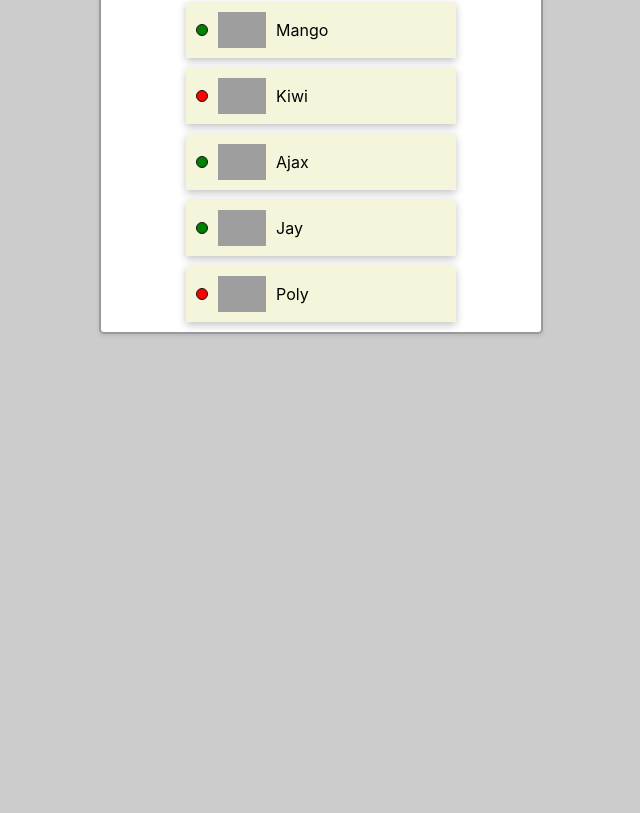
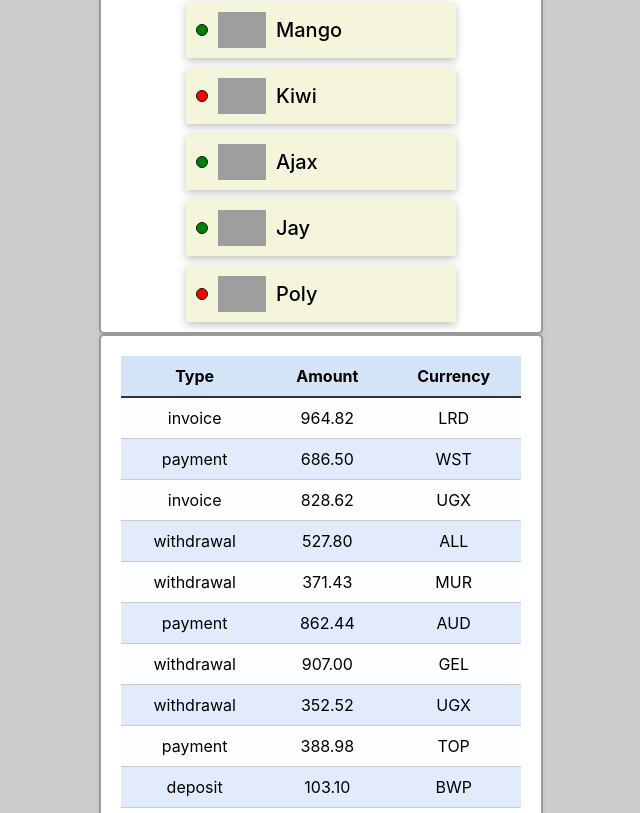
Before and after one commit to ViNezh/goit-react-hw-01-components, a React (Create React App) app: page / in a window 1280 px wide. Shown: the part 367-1180 px from the top of the page, without its empty margins (319-959 px from the left). Before the commit the page ends 800 px from the top, so only its background shows below. Built offline with nearby package versions, Linux system fonts and the light colour scheme; grey boxes are pictures that could not be loaded.

Commit message:
task4, modul css

```diff
--- a/package.json
+++ b/package.json
@@ -36,5 +36,8 @@
       "last 1 firefox version",
       "last 1 safari version"
     ]
+  },
+  "devDependencies": {
+    "prop-types": "^15.8.1"
   }
 }
--- a/src/components/App.jsx
+++ b/src/components/App.jsx
@@ -1,9 +1,13 @@
 import { Profile } from './Profile/Profile';
 import { Statistic } from './Statistics/Statistic';
 import { FriendList } from './FriendList/FriendList';
+import { TransactionHistory } from './TransactionHistory/Transaction';
+
 import user from '../data/user.json';
 import stats from '../data/data.json';
 import friends from '../data/friends.json';
+import transactions from '../data/transactions.json';
+
 export const App = () => {
   return (
     <div>
@@ -16,6 +20,7 @@ export const App = () => {
       />
       <Statistic title="Upload stats" stats={stats} />
       <FriendList friends={friends} />
+      <TransactionHistory transactions={transactions} />
     </div>
   );
 };
--- a/src/components/FriendList/FriendList.jsx
+++ b/src/components/FriendList/FriendList.jsx
@@ -1,8 +1,8 @@
-import './FriendList.css';
+import css from './FriendList.module.css';
 import { FriendListItem } from './FriendListItem';
 export const FriendList = ({ friends }) => {
   return (
-    <ul className="friend-list">
+    <ul className={css.friendList}>
       {friends.map(friend => (
         <FriendListItem
           key={friend.id}
--- a/src/components/FriendList/FriendList.css
+++ b/src/components/FriendList/FriendList.module.css
@@ -1,4 +1,4 @@
-.friend-list {
+.friendList {
     display: flex;
     flex-direction: column;
     border: 2px solid #9b9a9a;
@@ -12,7 +12,7 @@
     align-items: center;
 }
 
-.friend-list .item {
+.item {
     display: flex;
     align-items: center;
     column-gap: 10px;
@@ -31,10 +31,15 @@
     border-radius: 50%;
 }
 
-#online {
+.online {
     background-color: green;
 }
 
-#offline {
+.offline {
     background-color: red;
 }
+
+.name {
+    font-size: 20px;
+    font-weight: 500;
+}
--- a/src/components/FriendList/FriendListItem.jsx
+++ b/src/components/FriendList/FriendListItem.jsx
@@ -1,11 +1,12 @@
-import './FriendList.css';
+import css from './FriendList.module.css';
+import './FriendList.module.css';
 export const FriendListItem = ({ avatar, name, isOnline, id }) => {
   const statusIs = isOnline ? 'online' : 'offline';
   return (
-    <li className="item" key={id}>
-      <span className="status" id={statusIs}></span>
-      <img className="avatar" src={avatar} alt="User avatar" width="48" />
-      <p className="name">{name}</p>
+    <li className={css.item} key={id}>
+      <span className={`${css.status} ${css[statusIs]}`}></span>
+      <img className={css.avatar} src={avatar} alt="User avatar" width="48" />
+      <p className={css.name}>{name}</p>
     </li>
   );
 };
--- a/src/components/Statistics/Statistic.jsx
+++ b/src/components/Statistics/Statistic.jsx
@@ -1,24 +1,23 @@
-import './Statistic.css';
+import css from './Statistic.module.css';
 function getRandomHexColor() {
   return `#${Math.floor(Math.random() * 16777215)
     .toString(16)
     .padStart(6, 0)}`;
 }
-
 export const Statistic = ({ title, stats }) => {
   return (
-    <section className="statistics">
-      {title && <h2 className="title">{title}</h2>}
+    <section className={css.statistics}>
+      {title && <h2 className={css.title}>{title}</h2>}
 
-      <ul className="stat-list">
+      <ul className={css.statList}>
         {stats.map(stat => (
           <li
-            className="item"
+            className={css.item}
             key={stat.id}
             style={{ backgroundColor: getRandomHexColor() }}
           >
-            <span className="label">{stat.label}</span>
-            <span className="percentage">{stat.percentage}</span>
+            <span className={css.label}>{stat.label}</span>
+            <span className={css.percentage}>{stat.percentage}</span>
           </li>
         ))}
       </ul>
--- a/src/components/Statistics/Statistic.css
+++ b/src/components/Statistics/Statistic.module.css
@@ -9,20 +9,21 @@
     text-align: center;
 }
 
-.stat-list {
+.statList {
     display: flex;
     justify-content: space-between;
     margin-top: 10px;
 }
 
-.stat-list .item {
+.item {
     display: flex;
     flex-direction: column;
     width: calc(100% / 5);
     padding: 10px;
+    background-color: var(--backGroundColor);
 }
 
-.item .label {
+.label {
     color: #fff;
     font-weight: 400;
 
--- /dev/null
+++ b/src/components/TransactionHistory/Transaction.jsx
@@ -0,0 +1,28 @@
+import css from './Transaction.module.css';
+import { TransactionItem } from './TransactionItem';
+export const TransactionHistory = ({ transactions }) => {
+  return (
+    <section className={css.transactionHistory}>
+      <table className={css.transactions}>
+        <thead>
+          <tr>
+            <th>Type</th>
+            <th>Amount</th>
+            <th>Currency</th>
+          </tr>
+        </thead>
+
+        <tbody>
+          {transactions.map(transaction => (
+            <TransactionItem
+              type={transaction.type}
+              amount={transaction.amount}
+              currency={transaction.currency}
+              key={transaction.id}
+            />
+          ))}
+        </tbody>
+      </table>
+    </section>
+  );
+};
--- /dev/null
+++ b/src/components/TransactionHistory/Transaction.module.css
@@ -0,0 +1,47 @@
+.transactionHistory {
+    display: flex;
+    flex-direction: column;
+    align-items: center;
+    border: 2px solid #9b9a9a;
+    padding: 20px 20px 0;
+    max-width: 400px;
+    margin: 0 auto;
+    background-color: #fff;
+    box-shadow: 0 2px 4px rgba(0, 0, 0, 0.1);
+    border-radius: 5px;
+    text-align: center;
+}
+
+.transactions {
+    width: 400px;
+    border-collapse: collapse;
+    margin-bottom: 20px;
+
+}
+
+thead {
+    background-color: #d4e4f7;
+}
+
+
+th {
+    text-align: center;
+    padding: 10px;
+    font-weight: bold;
+    border-bottom: 2px solid #333;
+}
+
+tbody {
+    background-color: #fcfeff;
+}
+
+
+tbody tr:nth-child(even) {
+    background-color: #e1ebfc;
+}
+
+
+td {
+    padding: 10px;
+    border-bottom: 1px solid #ccc;
+}
--- /dev/null
+++ b/src/components/TransactionHistory/TransactionItem.jsx
@@ -0,0 +1,10 @@
+import css from './Transaction.module.css';
+export const TransactionItem = ({ type, amount, currency, id }) => {
+  return (
+    <tr key={id}>
+      <td>{type}</td>
+      <td>{amount}</td>
+      <td>{currency}</td>
+    </tr>
+  );
+};
```
Also changed, not shown: 1 other file (tests, documents, lock files or other folders).
